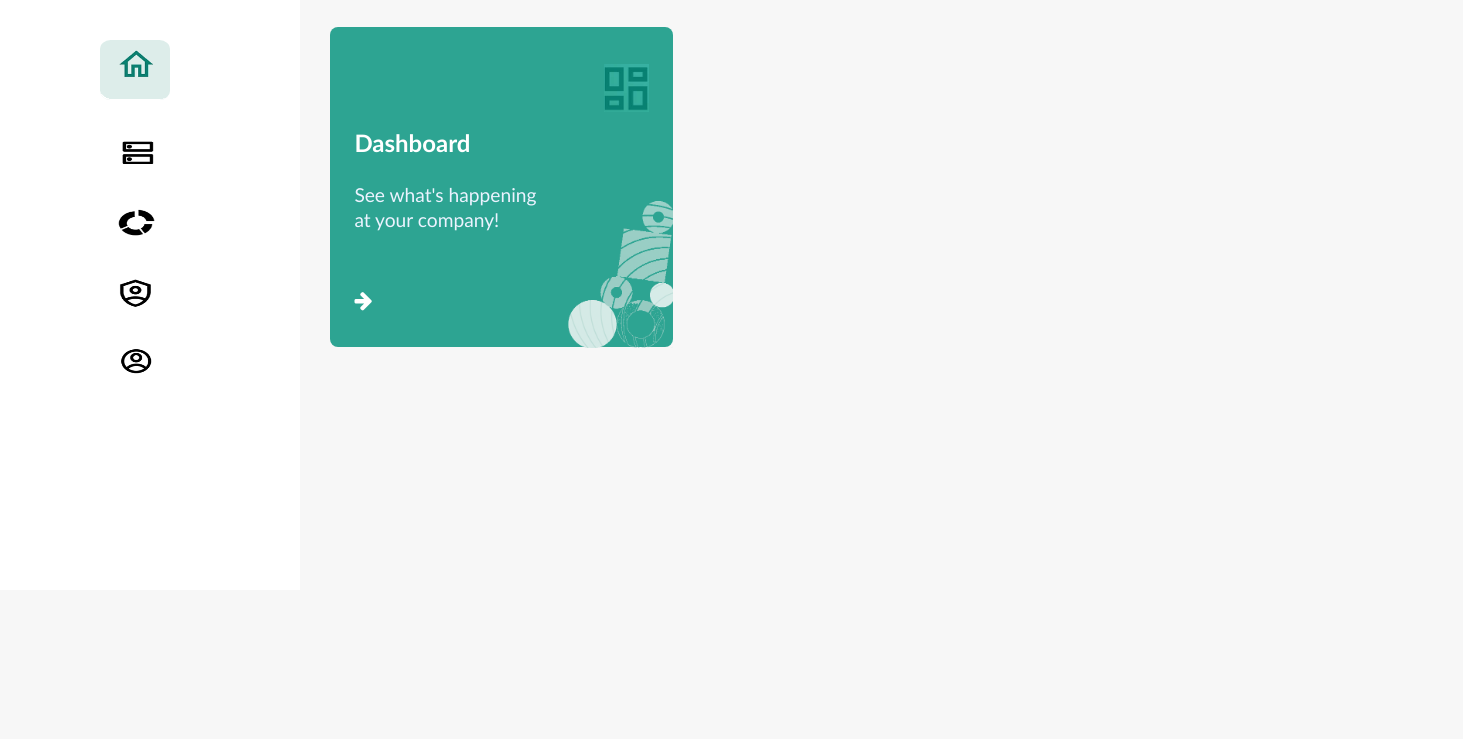
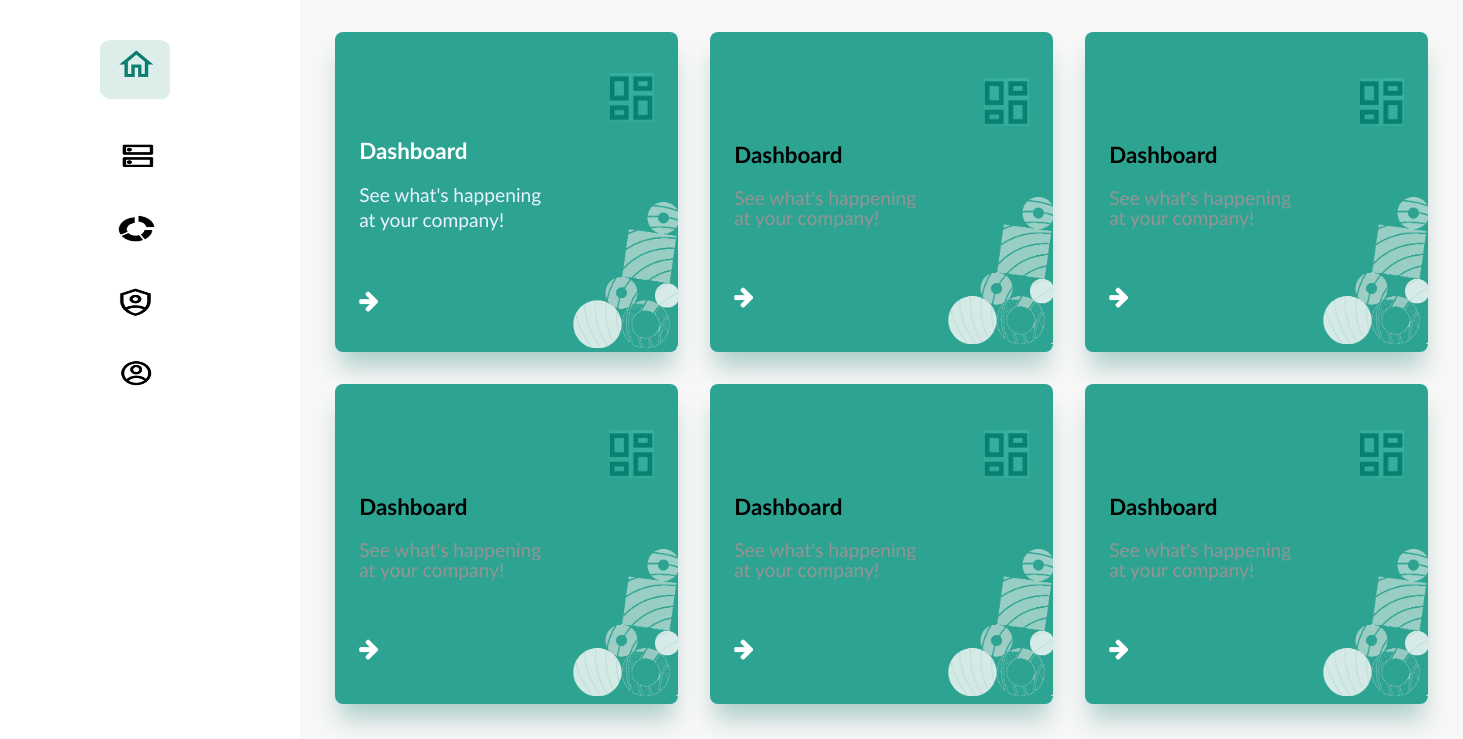
Before and after one commit to vitaliju/bit-home-navigation-exploration, a website: page index.html in a window 1280 px wide. Shown: the part 210-949 px from the top of the page, 1463 px wide, since content can reach past the window. Before the commit the page ends 800 px from the top, so only its background shows below. Drawn offline with Linux system fonts and the light colour scheme.

Commit message:
dashboard

```diff
--- a/css/aside.css
+++ b/css/aside.css
@@ -26,7 +26,7 @@ aside {
 
 }
 
-.main-nav {
+nav {
     display: flex;
     flex-direction: column;
     gap: 1.9rem;
--- a/css/main.css
+++ b/css/main.css
@@ -6,8 +6,18 @@
     grid-template-columns: 1fr 1fr 1fr;
     align-items: start;
     align-content: start;
-    padding: 1.9rem 1.9rem;
-    gap: 1.2rem;
+    padding: 2.2rem 2.2rem;
+    gap: 2rem;
+}
+h1 {
+    font-size: 1.4rem;
+    color: black;
+}
+p {
+    font-size: 1.2rem;
+    line-height: 1.3rem;
+    margin-top: 0.3rem;
+    color: #949494;
 }
 .homeContainer {
     display: flex;
@@ -16,6 +26,7 @@
     padding: 2rem 1.5rem;
     background-color: #2DA492;
     border-radius: 0.5rem;
+    box-shadow: rgba(174, 206, 201) 0px 20px 25px -5px;
     height: 320px;
     width: 100%;
 }
@@ -26,13 +37,13 @@
     margin-left: 250px;
 }
 .homeContainer > .title {
-    font-size: 24px;
+    font-size: 1.4rem;
     color: #fff;
 }
 .homeContainer > .text {
     font-size: 1.2rem;
     line-height: 1.3em;
-    margin-top: 10px;
+    margin-top: 0.3rem;
     color: #ECF3FF;
 }
 .bottom {
@@ -47,5 +58,5 @@
 }
 .fa {
     color: #fff;
-    font-size: 21px;
+    font-size: 23px;
 }
--- a/index.html
+++ b/index.html
@@ -13,11 +13,11 @@
     <aside>
         <img class="logo"src="./img/logo.png" alt="">
         <nav class="main-nav">
-            <img class="icon4" src="./img/icon4.webp" alt="">
-            <img class="icon" src="./img/icon.webp" alt="">
-            <img class="icon" src="./img/icon2.webp" alt="">
-            <img class="icon" src="./img/icon3.webp" alt="">
-            <img class="icon" src="./img/icon5.webp" alt="">
+            <a href="#"><img class="icon4" src="./img/icon4.webp" alt=""></a>
+            <a href="#"><img class="icon" src="./img/icon.webp" alt=""></a>
+            <a href="#"><img class="icon" src="./img/icon2.webp" alt=""></a>
+            <a href="#"><img class="icon" src="./img/icon3.webp" alt=""></a>
+            <a href="#"><img class="icon" src="./img/icon5.webp" alt=""></a>
         </nav>
     </aside>
     <main>
@@ -34,6 +34,51 @@
                     <img class="board-picture" src="./img/main-img/picture1.png" alt="">
                 </div>
             </div>
+            <div class="homeContainer">
+                <img class="board-icon" src="./img/main-img/icon1.jpg" alt="">
+                <h1>Dashboard</h1>
+                <p>See what's happening <br>at your company!</p>
+                <div class="bottom">
+                    <i class="fa fa-arrow-right" aria-hidden="true"></i>
+                    <img class="board-picture" src="./img/main-img/picture1.png" alt="">
+                </div>
+            </div>
+            <div class="homeContainer">
+                <img class="board-icon" src="./img/main-img/icon1.jpg" alt="">
+                <h1>Dashboard</h1>
+                <p>See what's happening <br>at your company!</p>
+                <div class="bottom">
+                    <i class="fa fa-arrow-right" aria-hidden="true"></i>
+                    <img class="board-picture" src="./img/main-img/picture1.png" alt="">
+                </div>
+            </div>
+            <div class="homeContainer">
+                <img class="board-icon" src="./img/main-img/icon1.jpg" alt="">
+                <h1>Dashboard</h1>
+                <p>See what's happening <br>at your company!</p>
+                <div class="bottom">
+                    <i class="fa fa-arrow-right" aria-hidden="true"></i>
+                    <img class="board-picture" src="./img/main-img/picture1.png" alt="">
+                </div>
+            </div>
+            <div class="homeContainer">
+                <img class="board-icon" src="./img/main-img/icon1.jpg" alt="">
+                <h1>Dashboard</h1>
+                <p>See what's happening <br>at your company!</p>
+                <div class="bottom">
+                    <i class="fa fa-arrow-right" aria-hidden="true"></i>
+                    <img class="board-picture" src="./img/main-img/picture1.png" alt="">
+                </div>
+            </div>
+            <div class="homeContainer">
+                <img class="board-icon" src="./img/main-img/icon1.jpg" alt="">
+                <h1>Dashboard</h1>
+                <p>See what's happening <br>at your company!</p>
+                <div class="bottom">
+                    <i class="fa fa-arrow-right" aria-hidden="true"></i>
+                    <img class="board-picture" src="./img/main-img/picture1.png" alt="">
+                </div>
+            </div>
         </div>
     </main>
 
```
